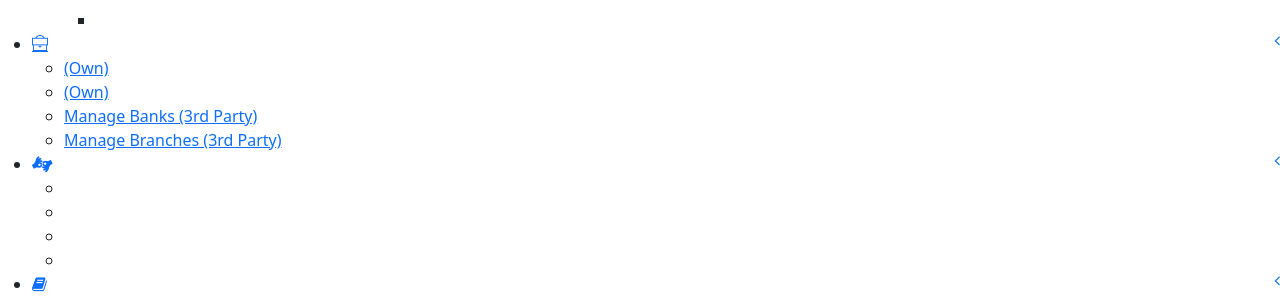
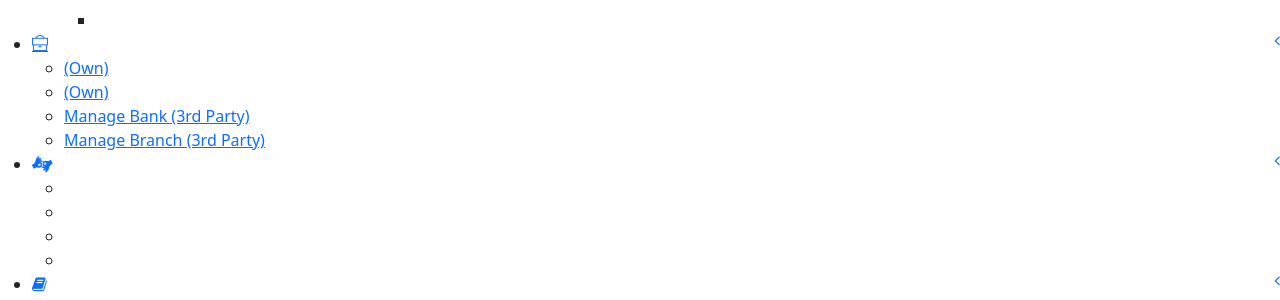
Before and after one commit to Ifleex-Solution/erpcloud, a CodeIgniter app: page /url/index.php/customer/index in a window 1280 px wide. Shown: the part 2716-3016 px from the top of the page. Run offline with CodeIgniter, Linux system fonts and the light colour scheme; the visitor is signed in with stand-in values (Sample User, id 1); data comes from the database, SQL or seed files in the repository; data that the repository does not hold is empty; some libraries are stand-ins or nearby versions.

Commit message:
Dev 1.1.1|Sidebar changes

```diff
--- a/application/modules/template/views/includes/sidebar.php
+++ b/application/modules/template/views/includes/sidebar.php
@@ -1002,7 +1002,7 @@
                                                 echo "active";
                                             } else {
                                                 echo " ";
-                                            } ?>"><a href="<?php echo base_url('3rdpartybanks') ?>">Manage Banks (3rd Party)</a></li>
+                                            } ?>"><a href="<?php echo base_url('3rdpartybanks') ?>">Manage Bank (3rd Party)</a></li>
                     <?php } ?>
 
 
@@ -1011,7 +1011,7 @@
                                                 echo "active";
                                             } else {
                                                 echo " ";
-                                            } ?>"><a href="<?php echo base_url('3rdpartybranches') ?>">Manage Branches (3rd Party)</a></li>
+                                            } ?>"><a href="<?php echo base_url('3rdpartybranches') ?>">Manage Branch (3rd Party)</a></li>
                     <?php } ?>
 
 
```
